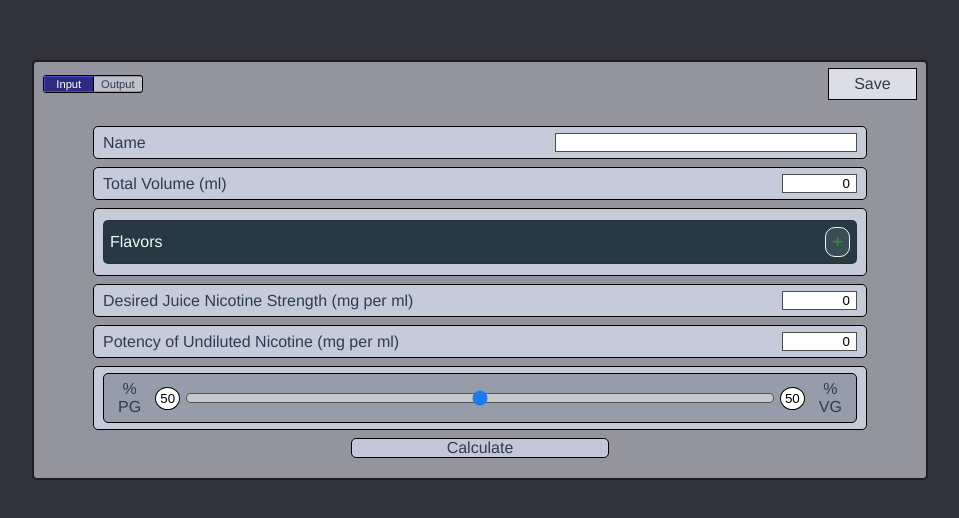
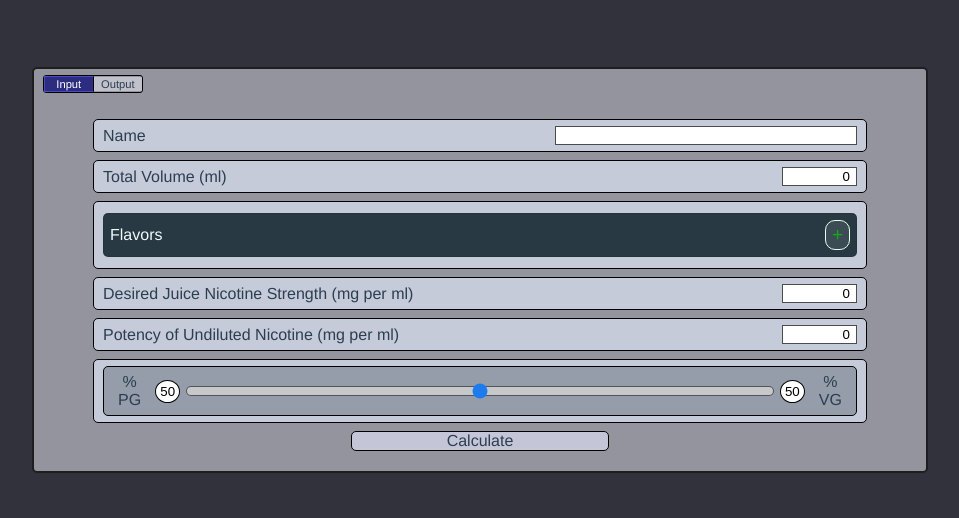
Before and after one commit to DurbanD/eJuicer, a Vue app: page /#/ in a window 1280 px wide. Shown: the part 130-648 px from the top of the page, without its empty margins (160-1119 px from the left). Built offline with nearby package versions, Linux system fonts and the light colour scheme.

Commit message:
Save button set to only show when there is an active juice able to be saved

```diff
--- a/src/components/SaveLoad.vue
+++ b/src/components/SaveLoad.vue
@@ -1,5 +1,5 @@
 <template>
-    <div id="file-io-container">
+    <div id="file-io-container" v-if="mixer.active">
         <SaveButton text="Save" @save_click_notice="handleSaveClick" />
         <!-- <LoadButton text="Load" @load_click_notice="handleLoadClick" /> -->
     </div>
```
